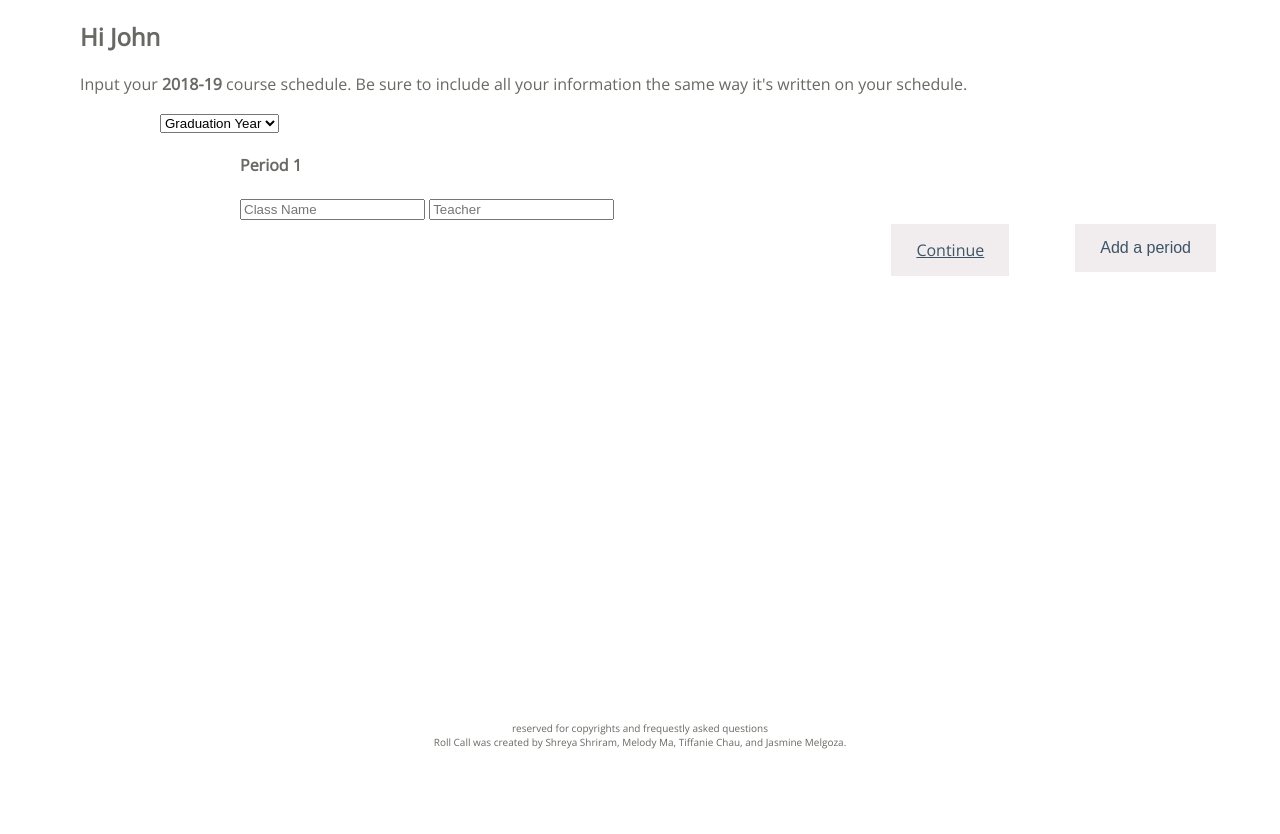
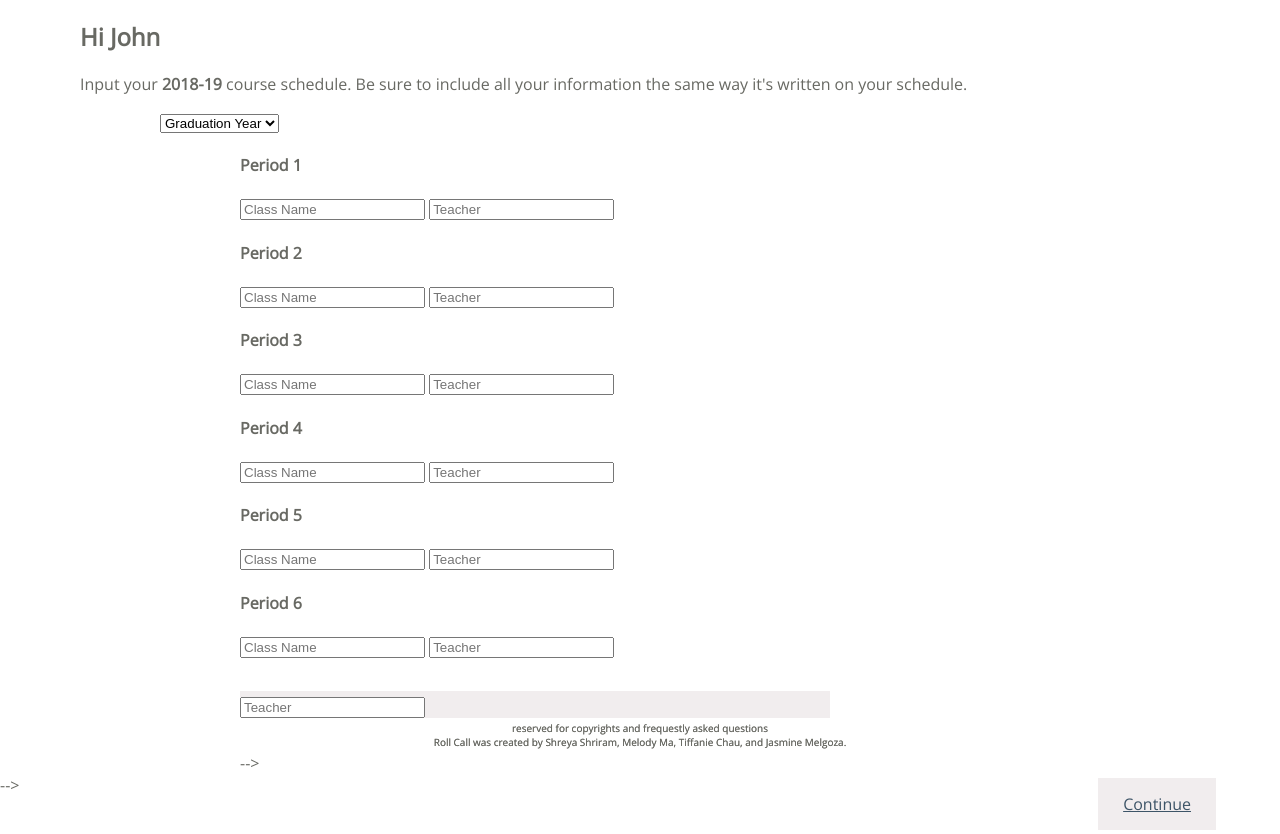
Before and after one commit to tiffaniec/RollCall, a Python web app: template rollcall-211816/templates/pg2.html in a window 1280 px wide. Shown: the part 51-885 px from the top of the page. Before the commit the page ends 800 px from the top, so only its background shows below. Run offline with Jinja, Linux system fonts and the light colour scheme; the template is opened without the code that fills it, so the values that code supplies are empty.

Commit message:
uncommented periods

```diff
--- a/rollcall-211816/templates/pg2.html
+++ b/rollcall-211816/templates/pg2.html
@@ -31,19 +31,23 @@
     </div>
 
     <div class="class_entry">
-
       <div class="gradDrop">
         <select >
           <option value="" disabled selected>Graduation Year</option>
           <option gradYr="2019">2019</option>
           <option gradYr="2020">2020</option>
           <option gradYr="2021">2021</option>
-          <option gradyr="2022">2022</option>
+          <option gradYr="2022">2022</option>
         </select>
       </div>
 
+          <script>
+          function myFunction() {
+              document.getElementById("input_t").value = document.getElementById("input_c").value;
+          }
+          </script>
       <div class="classInputCont">
-<!---->
+
         <div id="per1">
           <form>
             <label><h4>Period 1</h4></label>
@@ -51,38 +55,8 @@
             <input type="text" name="input_t" placeholder="Teacher" />
           </form>
         </div>
-      </div>
-    </div>
 
-
-
-      <button class="button">Add a period</button>
-      <a href='/pg3' class="button">Continue</a>
-
-    <script>
-    function myFunction() {
-        document.getElementById("input_t").value = document.getElementById("input_c").value;
-    }
-    </script>
-          </div>
-<!--
-      <div id="contbut">
-        <a href='/pg3'>continue</a> -->
-
-
-          </body>
-          <footer>
-            reserved for copyrights and frequestly asked questions
-            <br>
-            Roll Call was created by Shreya Shriram, Melody Ma, Tiffanie Chau, and Jasmine Melgoza.
-          </footer>
-        </html>
-
-
-
-
-
-        <!-- <div id="per2">
+           <div id="per2">
             <h4>Period 2</h4>
             <form>
               <input type="text" name="field1" placeholder="Class Name" />
@@ -116,5 +90,30 @@
               <input type="text" name="field1" placeholder="Class Name" />
               <input type="text" name="field2" placeholder="Teacher" />
               <h5> <input type="text" name="field2" placeholder="Teacher" /></h5> -->
-          <!-- </form>
+
+      </div>
+    </div>
+
+
+          </div>
+<!--
+      <div id="contbut">
+        <a href='/pg3'>continue</a> -->
+
+
+
+      </form>
+            <a href='/pg3' class="button">Continue</a>
         </div> -->
+        <footer>
+          reserved for copyrights and frequestly asked questions
+          <br>
+          Roll Call was created by Shreya Shriram, Melody Ma, Tiffanie Chau, and Jasmine Melgoza.
+        </footer>
+                  </body>
+                  <footer>
+                    reserved for copyrights and frequestly asked questions
+                    <br>
+                    Roll Call was created by Shreya Shriram, Melody Ma, Tiffanie Chau, and Jasmine Melgoza.
+                  </footer>
+                </html>
```
Also changed, not shown: 3 other files. Lines whose indentation alone changed are shown as unchanged.
